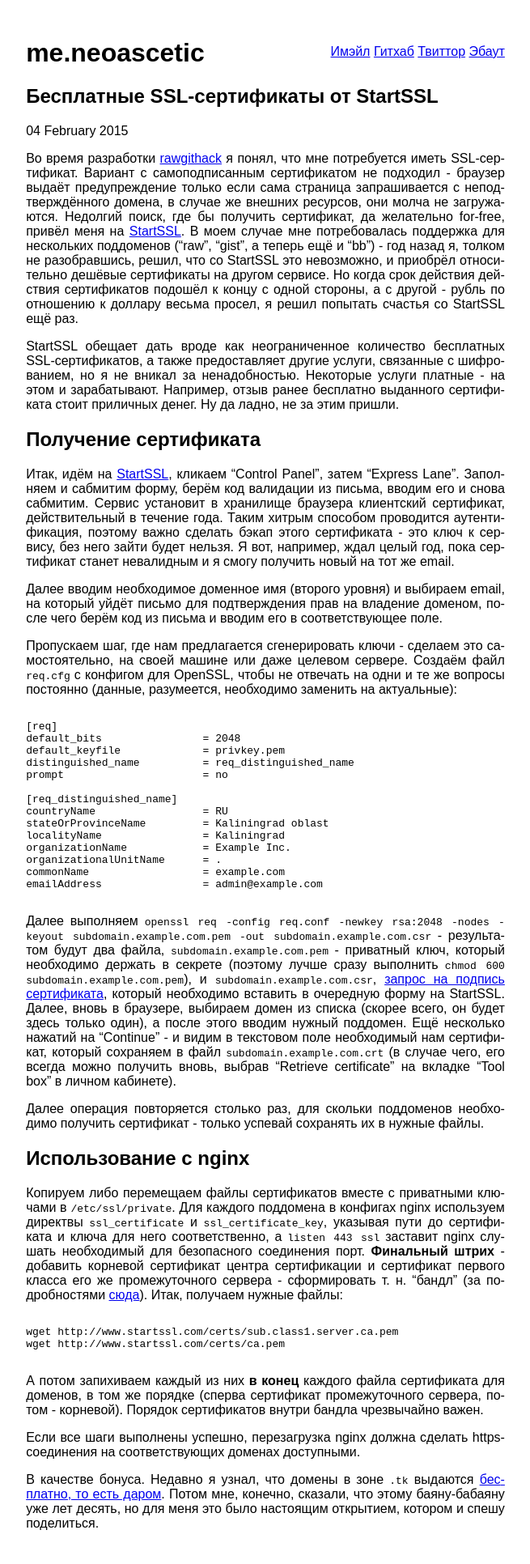
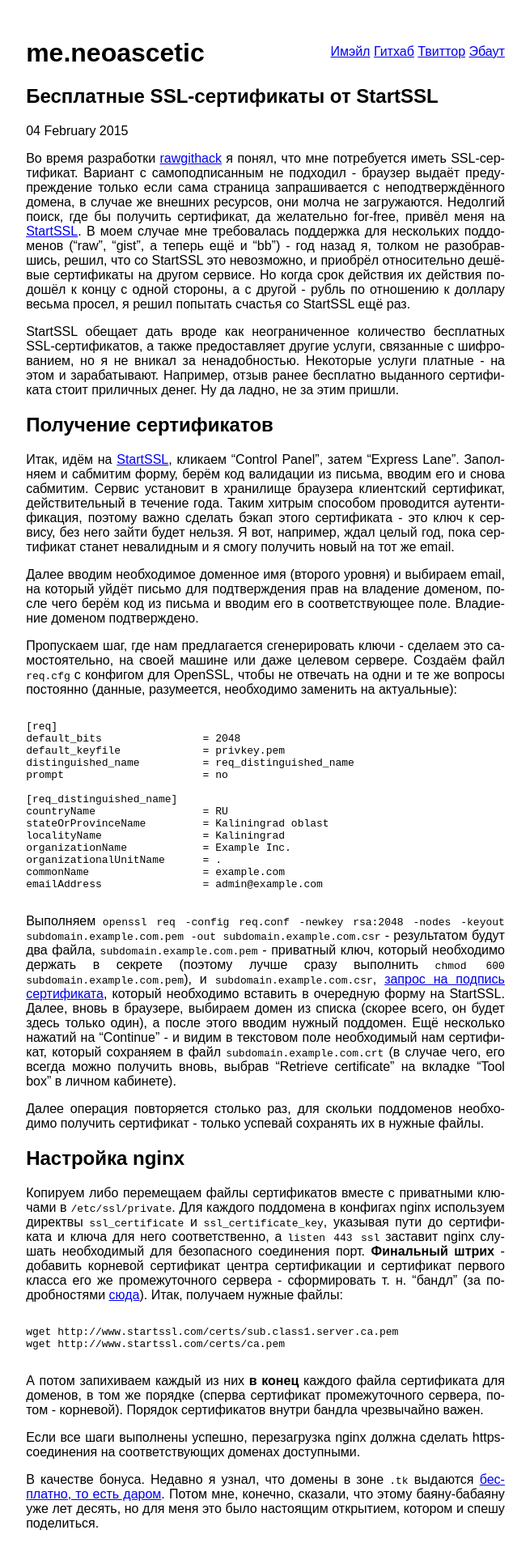
Before and after one commit to hacknug/iguides, a Jekyll site: the page built from _posts/2015-02-04-startssl-free-ssl-certificates.md, in a window 1280 px wide. Shown: the whole page at 81% size, without its empty margins (312-967 px from the left). Built offline with Jekyll 4.4.1, drawn with Linux system fonts in a browser that asks for light colours; Markdown is read by kramdown in place of the engine named in the settings; comment, search, counter and statistics services are not loaded; a style sheet for code colours, icons or effects is not loaded.

Commit message:
Some fixes in last post

````diff
--- a/_posts/2015-02-04-startssl-free-ssl-certificates.md
+++ b/_posts/2015-02-04-startssl-free-ssl-certificates.md
@@ -3,17 +3,16 @@
 ---
 
 Во  время  разработки  [rawgithack][]  я   понял,  что  мне  потребуется  иметь
-SSL-сертификат.   Вариант  с   самоподписанным  сертификатом   не  подходил   -
-браузер  выдаёт  предупреждение  только  если  сама  страница  запрашивается  с
-неподтверждённого  домена,  в   случае  же  внешних  ресурсов,   они  молча  не
-загружаются.  Недолгий  поиск,  где   бы  получить  сертификат,  да  желательно
-for-free,  привёл  меня  на  [StartSSL][].  В  моем  случае  мне  потребовалась
-поддержка для нескольких поддоменов ("raw", "gist",  а теперь ещё и "bb") - год
-назад  я, толком  не разобравшись,  решил, что  со StartSSL  это невозможно,  и
-приобрёл  относительно дешёвые  сертификаты на  другом сервисе.  Но когда  срок
-действия действия  сертификатов подошёл к концу  с одной стороны, а  с другой -
-рубль  по отношению  к  доллару  весьма просел,  я  решил  попытать счастья  со
-StartSSL ещё раз.
+SSL-сертификат.  Вариант  с  самоподписанным   не  подходил  -  браузер  выдаёт
+предупреждение  только если  сама  страница  запрашивается с  неподтверждённого
+домена,  в случае  же  внешних  ресурсов, они  молча  не загружаются.  Недолгий
+поиск,  где бы  получить сертификат,  да  желательно for-free,  привёл меня  на
+[StartSSL][]. В моем случае мне требовалась поддержка для нескольких поддоменов
+("raw", "gist",  а теперь ещё  и "bb") - год  назад я, толком  не разобравшись,
+решил,  что  со  StartSSL  это  невозможно,  и  приобрёл  относительно  дешёвые
+сертификаты на  другом сервисе. Но  когда срок  действия их действия  подошёл к
+концу с одной стороны, а с другой - рубль по отношению к доллару весьма просел,
+я решил попытать счастья со StartSSL ещё раз.
 
 StartSSL   обещает  дать   вроде  как   неограниченное  количество   бесплатных
 SSL-сертификатов, а также предоставляет другие услуги, связанные с шифрованием,
@@ -21,7 +20,7 @@
 зарабатывают.  Например,  отзыв  ранее бесплатно  выданного  сертификата  стоит
 приличных денег. Ну да ладно, не за этим пришли.
 
-## Получение сертификата
+## Получение сертификатов
 
 Итак,  идём на  [StartSSL][], кликаем  "Control Panel",  затем "Express  Lane".
 Заполняем  и сабмитим  форму,  берём  код валидации  из  письма,  вводим его  и
@@ -33,7 +32,8 @@
 
 Далее вводим  необходимое доменное  имя (второго уровня)  и выбираем  email, на
 который уйдёт  письмо для  подтверждения прав на  владение доменом,  после чего
-берём код из письма и вводим его в соответствующее поле.
+берём код  из письма  и вводим  его в  соответствующее поле.  Владиение доменом
+подтверждено.
 
 Пропускаем  шаг,  где  нам  предлагается  сгенерировать  ключи  -  сделаем  это
 самостоятельно,  на  своей  машине  или  даже  целевом  сервере.  Создаём  файл
@@ -57,8 +57,8 @@
 emailAddress                = admin@example.com
 ```
 
-Далее  выполняем   `openssl  req  -config  req.conf   -newkey  rsa:2048  -nodes
--keyout subdomain.example.com.pem -out subdomain.example.com.csr` - результатом
+Выполняем  `openssl  req  -config  req.conf  -newkey  rsa:2048  -nodes  -keyout
+subdomain.example.com.pem   -out   subdomain.example.com.csr`   -   результатом
 будут  два   файла,  `subdomain.example.com.pem`  -  приватный   ключ,  который
 необходимо  держать  в  секрете  (поэтому  лучше  сразу  выполнить  `chmod  600
 subdomain.example.com.pem`), и `subdomain.example.com.csr`,  [запрос на подпись
@@ -73,7 +73,7 @@
 Далее  операция  повторяется столько  раз,  для  скольки поддоменов  необходимо
 получить сертификат - только успевай сохранять их в нужные файлы.
 
-## Использование с nginx
+## Настройка nginx
 
 Копируем  либо перемещаем  файлы  сертификатов вместе  с  приватными ключами  в
 `/etc/ssl/private`. Для каждого поддомена  в конфигах nginx используем директвы
````
